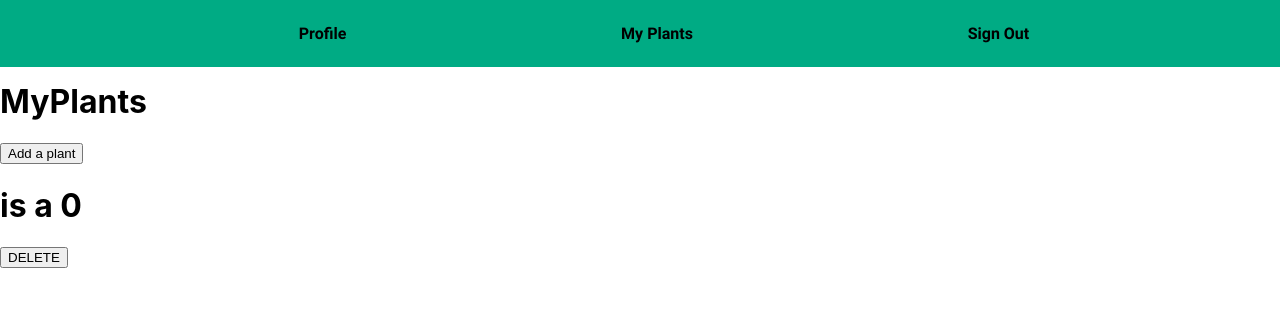
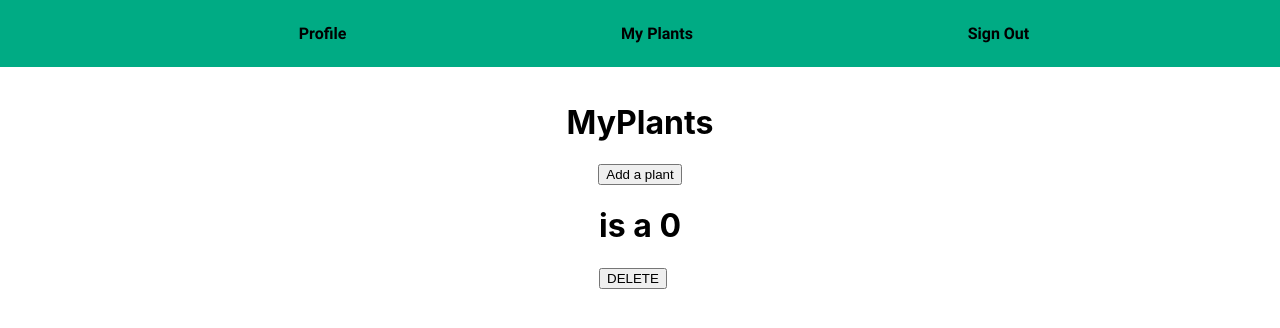
Before and after one commit to AnhtuanTran-11/WaterMyPlants, a React (Create React App) app: page /myplants in a window 1280 px wide. Shown: the top 328 px of the page. Built offline with nearby package versions, Linux system fonts and the light colour scheme; no server answers; sample sign-in values are in the browser's storage; a web font is replaced by a local one.

Commit message:
styling myplants

```diff
--- a/src/App.js
+++ b/src/App.js
@@ -1,5 +1,5 @@
 import "./index.css";
-import MyPlants from "./components/MyPlants";
+import MyPlants from "./components/myPlants/MyPlants";
 import NavBar from "./components/navBar/NavBar";
 import { Switch, Route } from "react-router-dom";
 import Login from "./components/Login/UserLogin";
--- a/src/components/MyPlants.jsx
+++ b/src/components/myPlants/MyPlants.jsx
@@ -1,10 +1,11 @@
 import React, { useState, useEffect } from "react";
 import { useSelector, useDispatch } from "react-redux";
-import { fetchUser } from "../store/actions/loginActions";
-import { deletePlant, fetchPlants } from "../store/actions/plantActions";
-import AddForm from "./AddForm";
-import EditForm from "./editForm/EditForm";
+import { fetchUser } from "../../store/actions/loginActions";
+import { deletePlant, fetchPlants } from "../../store/actions/plantActions";
+import AddForm from "../AddForm";
+import EditForm from "../editForm/EditForm";
 import Plant from "./Plant";
+import MyPlantsStyles from "./myPlantsStyling";
 
 const MyPlants = () => {
   const { myPlants, isLoading } = useSelector((state) => state.plantReducer);
@@ -42,13 +43,15 @@ const MyPlants = () => {
   };
 
   return (
-    <div>
+    <MyPlantsStyles>
+      <div className="myPlantsContainer">
         <h1> MyPlants </h1>
         <button onClick={() => plantAdder()}> Add a plant</button>
         {adding ? <AddForm /> : null}
         {editing ? (
           <EditForm plant={plantEditing} setEditing={setEditing} />
         ) : null}
+        <div className="plantContainer">
           {isLoading
             ? "Loading Plants"
             : myPlants.map((plant) => {
@@ -59,8 +62,10 @@ const MyPlants = () => {
                     plantDelete={plantDelete}
                   />
                 );
-          })}
+              })}{" "}
         </div>
+      </div>
+    </MyPlantsStyles>
   );
 };
 
--- /dev/null
+++ b/src/components/myPlants/myPlantsStyling.js
@@ -0,0 +1,47 @@
+import styled from "styled-components";
+
+const MyPlantsStyles = styled.div`
+  .myPlantsContainer {
+    display: flex;
+    flex-direction: column;
+    justify-content: flex-start;
+    align-items: center;
+  }
+  .plantContainer {
+    display: flex;
+    justify-content: center;
+    align-items: center;
+    flex-wrap: wrap;
+  }
+  .textContainer {
+    border-radius: 10px;
+    opacity: 0.8;
+    background: #e6e6e6;
+    margin-top: 20%;
+    width: 70%;
+    align-self: center;
+    display: flex;
+    flex-direction: column;
+    justify-content: flex-start;
+    align-items: center;
+    padding-bottom: 5px;
+  }
+  .form {
+    display: flex;
+    flex-direction: column;
+    justify-content: flex-start;
+    align-items: center;
+    padding-bottom: 5px;
+  }
+  label {
+    margin-bottom: 10px;
+  }
+  a {
+    text-decoration: none;
+  }
+  a:visited {
+    color: green;
+  }
+`;
+
+export default MyPlantsStyles;
```
Also changed, not shown: src/components/myPlants/plantStyling.js (added, +12 -0 lines), src/components/myPlants/Plant.jsx (renamed from src/components/Plant.jsx). Lines whose indentation alone changed are shown as unchanged.
